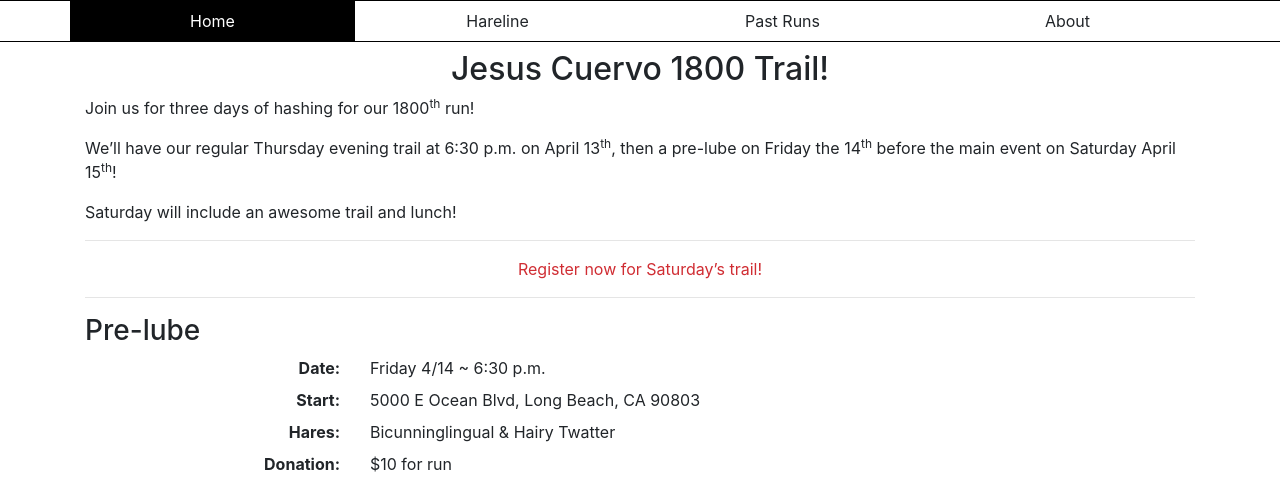
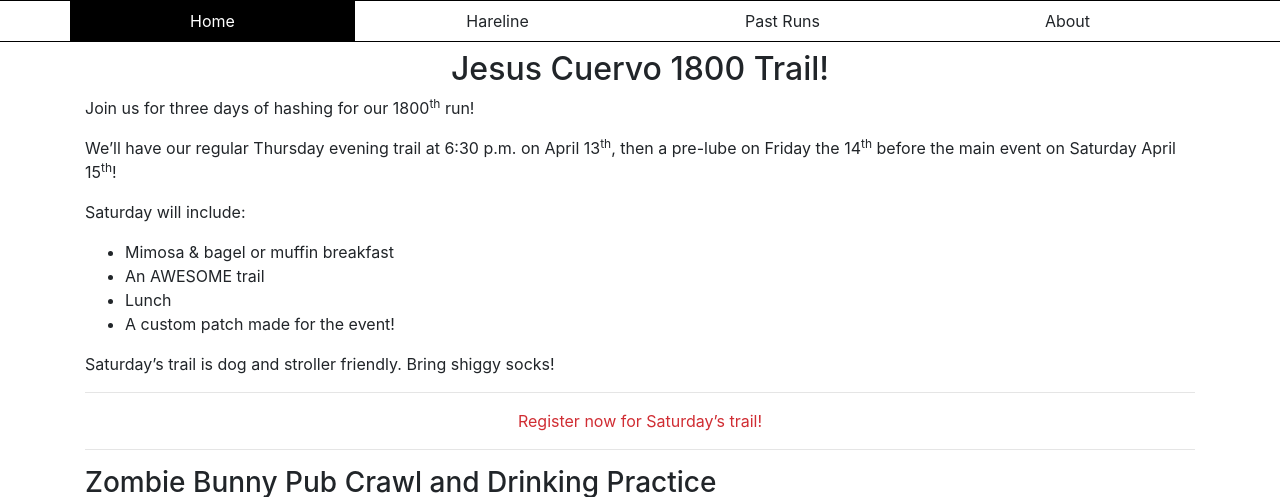
Before and after one commit to LBH3/lbh3.org, a PHP site: page /events/jesus-cuervo-1800-trail/ in a window 1280 px wide. Shown: the part 63-560 px from the top of the page. Run offline with PHP 8.4, Linux system fonts and the light colour scheme; some libraries are stand-ins or nearby versions.

Commit message:
Update 1800 run details

```diff
--- a/events/jesus-cuervo-1800-trail/index.php
+++ b/events/jesus-cuervo-1800-trail/index.php
@@ -13,7 +13,14 @@
       <h2>Jesus Cuervo 1800 Trail!</h2>
 			<p>Join us for three days of hashing for our 1800<sup>th</sup> run!</p>
 			<p>We’ll have our regular Thursday evening trail at 6:30 p.m. on April 13<sup>th</sup>, then a pre-lube on Friday the 14<sup>th</sup> before the main event on Saturday April 15<sup>th</sup>!</p>
-			<p>Saturday will include an awesome trail and lunch!</p>
+			<p>Saturday will include:</p>
+			<ul>
+				<li>Mimosa &amp; bagel or muffin breakfast</li>
+				<li>An AWESOME trail</li>
+				<li>Lunch</li>
+				<li>A custom patch made for the event!</li>
+			</ul>
+			<p>Saturday’s trail is dog and stroller friendly. Bring shiggy socks!</p>
 
 			<hr>
 
@@ -25,14 +32,14 @@
 
 			<hr>
 
-			<h3>Pre-lube</h3>
+			<h3>Zombie Bunny Pub Crawl and Drinking Practice</h3>
       <dl class="row">
         <dt class="col-sm-3 text-sm-right">Date:</dt>
-        <dd class="col-sm-9">Friday 4/14 ~ 6:30 p.m.</dd>
+        <dd class="col-sm-9">Friday 4/14 ~ 6:00 p.m. drinking practice (bring rare songs!), 6:30 hares off, 6:45 pack away</dd>
         <dt class="col-sm-3 text-sm-right">Start:</dt>
         <dd class="col-sm-9">5000 E Ocean Blvd, Long Beach, CA 90803</dd>
         <dt class="col-sm-3 text-sm-right">Hares:</dt>
-        <dd class="col-sm-9">Bicunninglingual &amp; Hairy Twatter</dd>
+        <dd class="col-sm-9">Bicunninglingual and Hairy Twatter</dd>
         <dt class="col-sm-3 text-sm-right">Donation:</dt>
         <dd class="col-sm-9">$10 for run</dd>
       </dl>
@@ -43,14 +50,19 @@
 			<h3>Jesus Cuervo 1800 Trail</h3>
       <dl class="row">
         <dt class="col-sm-3 text-sm-right">Date:</dt>
-        <dd class="col-sm-9">Saturday 4/15 ~ 10:00 a.m.</dd>
+        <dd class="col-sm-9">Saturday 4/15 ~ 10:00 a.m. breakfast, 10:15 hares off, pack away at 10:30</dd>
         <dt class="col-sm-3 text-sm-right">Start:</dt>
-        <dd class="col-sm-9">To be announced!</dd>
+        <dd class="col-sm-9">532 Paseo Del Mar, Palos Verdes Estates, CA 90274</dd>
         <dt class="col-sm-3 text-sm-right">Hares:</dt>
-        <dd class="col-sm-9">Spitty Spitty Gang Bang &amp; Hokey Tokey</dd>
+        <dd class="col-sm-9">Spitty Spitty Gang Bang, Shitter Splitter, and Hokey Tokey</dd>
         <dt class="col-sm-3 text-sm-right">Donation:</dt>
-        <dd class="col-sm-9">$15 for run</dd>
+        <dd class="col-sm-9">
+					<a href="https://goo.gl/forms/BZrhlNjZL4KIJQMG2">
+						$15 for run (rego!)
+					</a>
+				</dd>
       </dl>
+			<iframe src="https://www.google.com/maps/embed?pb=!1m18!1m12!1m3!1d3315.4808874799787!2d-118.40555518479165!3d33.799901180675356!2m3!1f0!2f0!3f0!3m2!1i1024!2i768!4f13.1!3m3!1m2!1s0x80dd4c9836adf071%3A0x7890dbb1bf713a47!2s532+Paseo+Del+Mar%2C+Palos+Verdes+Estates%2C+CA+90274!5e0!3m2!1sen!2sus!4v1491963000461" width="100%" height="276" frameborder="0" style="border:0" allowfullscreen></iframe>
 
 		</main>
 		<footer>
```
